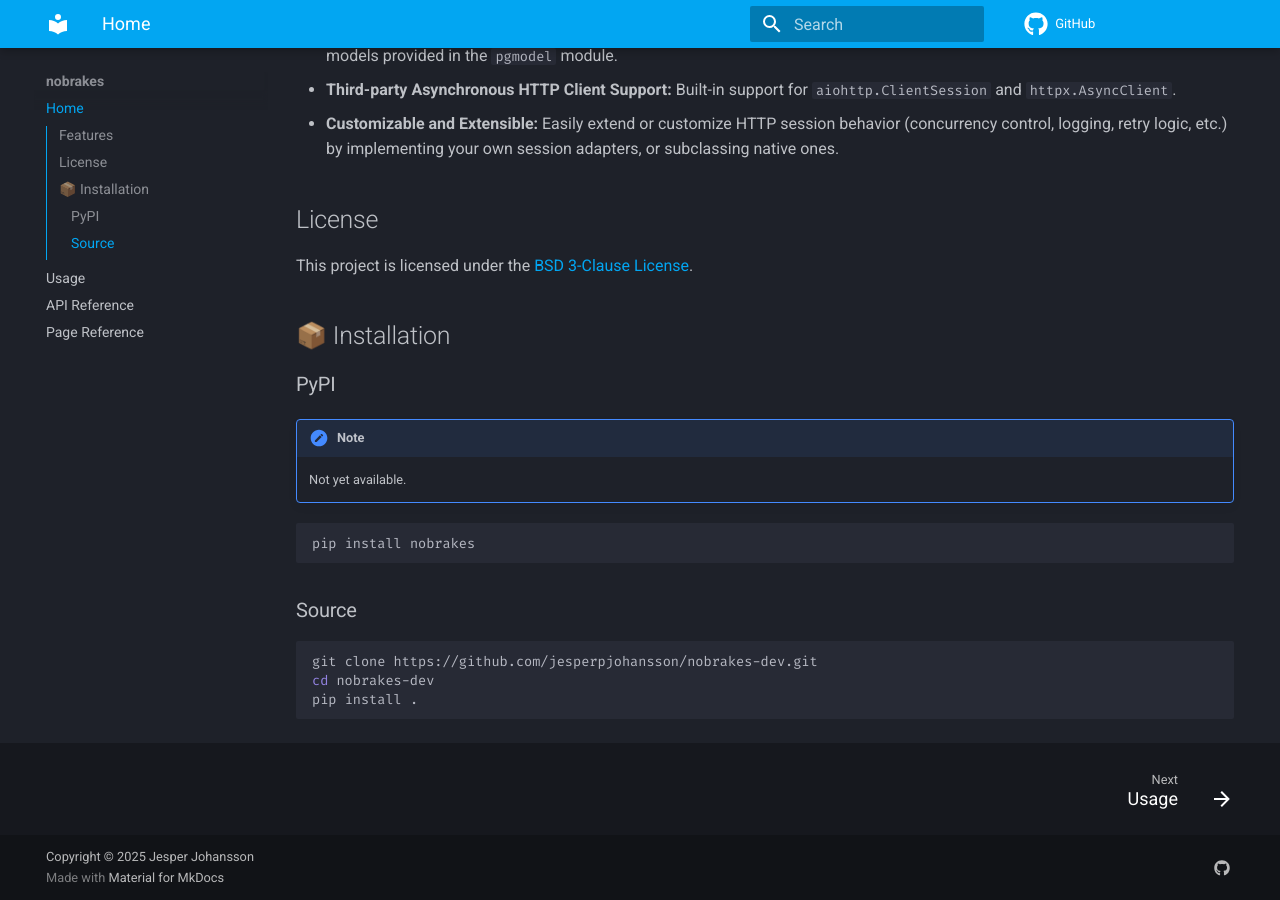
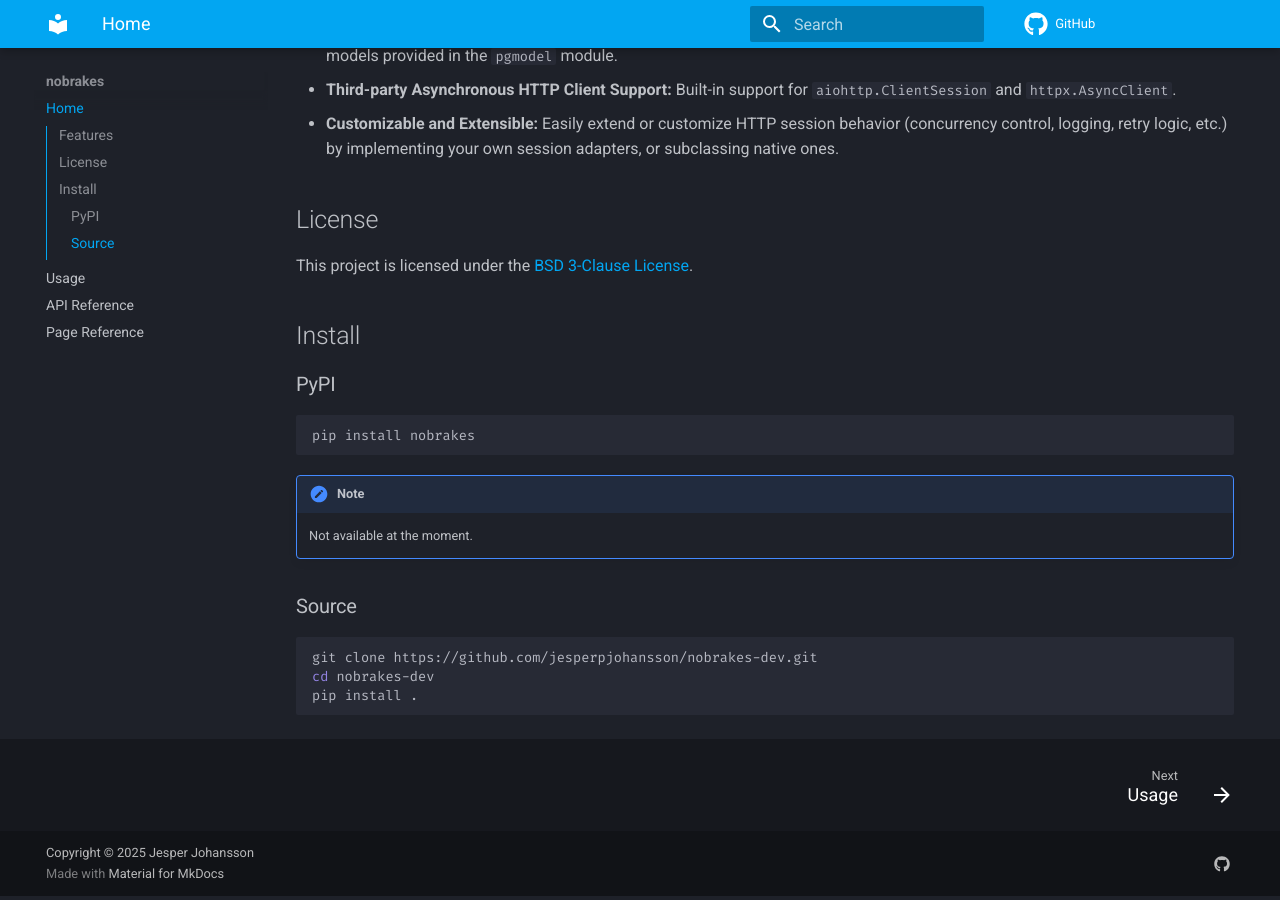
Before and after one commit to jesperpjohansson/nobrakes-dev, an MkDocs documentation site: the page built from docs/index.md, in a window 1280 px wide and 900 px high, scrolled down 749 px. Built offline with MkDocs 1.6.1 and Material for MkDocs 9.7.7, drawn with Linux system fonts in a browser that asks for light colours; comment, search, counter and statistics services are not loaded.

Commit message:
Update `Install` section

````diff
--- a/docs/index.md
+++ b/docs/index.md
@@ -35,14 +35,15 @@ A high-level user API for asynchronous fetching, parsing and transformation of S
 This project is licensed under the [BSD 3-Clause License](https://github.com/jesperpjohansson/nobrakes-dev/blob/main/LICENSE).
 
 
-## 📦 Installation
+## Install
 
 ### PyPI
-!!! note
-    Not yet available.
+
 ```bash
 pip install nobrakes
 ```
+!!! note
+    Not available at the moment.
 
 ### Source
 
````
